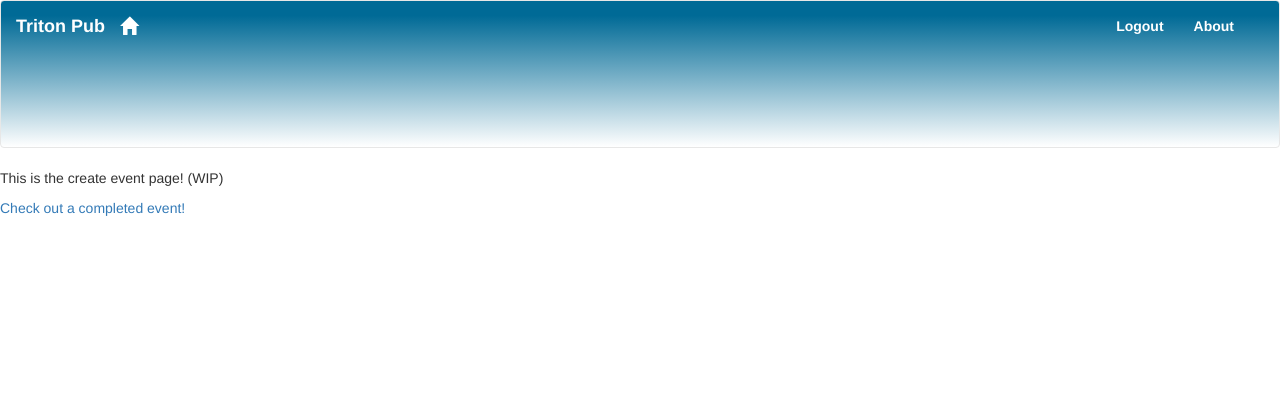
After one commit to Aidankeogh/cogs_120_HCI, a Flask app: template templates/create_event.html in a window 1280 px wide. The commit adds this page. Shown: the top 420 px of the page. Run offline with Flask 2, Linux system fonts and the light colour scheme; the template is opened without the code that fills it, so the values that code supplies are empty; parts of the project's set-up code (start-up, migrations or seed data) failed here and were passed over; some libraries are stand-ins or nearby versions.

Commit message:
added skeleton pages

```diff
--- a/server.py
+++ b/server.py
@@ -30,11 +30,20 @@ def event():
 
 @app.route('/xyz/edit')
 def edit_event():
-    return render_template('home.html', backend = backend, event = backend['events']['xyz'])
+    return render_template('event.html', backend = backend, event = backend['events']['xyz'])
 
-@app.route('/<username>')
-def user(username):
-    return render_template('profile.html', backend = backend, event = backend['users']['jane_doe'])
+@app.route('/create')
+def create_event():
+    return render_template('create_event.html', backend = backend)
+
+@app.route('/edit_profile')
+def edit_profile():
+    return render_template('edit_profile.html', backend = backend)
+
+@app.route('/jane_doe')
+def other_profile():
+    return render_template('other_profile.html', backend = backend)
+
 
 
 if __name__ == "__main__":
--- a/templates/about.html
+++ b/templates/about.html
@@ -3,5 +3,5 @@
 {% block title %}About{% endblock %}
 
 {% block content %}
-  <p> This is an about page </p>
+  <p> This is our about page! (WIP)</p>
 {% endblock %}
--- /dev/null
+++ b/templates/create_event.html
@@ -0,0 +1,8 @@
+{% extends "base.html" %}
+
+{% block title %}Create event{% endblock %}
+
+{% block content %}
+  <p> This is the create event page! (WIP) </p>
+  <a href="/xyz"> <p> Check out a completed event! </p></a>
+{% endblock %}
--- a/templates/login.html
+++ b/templates/login.html
@@ -3,7 +3,7 @@
 {% block title %}login{% endblock %}
 
 {% block content %}
-  {% for post in backend.posts %}
-    <h1> login {{ post }}</h1>
-  {% endfor %}
+  <p> This is the login page! (WIP) </p>
+  <a href="/"> <p> Check out the home page after you log in! </p></a>
+
 {% endblock %}
```
Also changed, not shown: templates/edit_profile.html (added, +9 -0 lines), templates/other_profile.html (added, +8 -0 lines).
